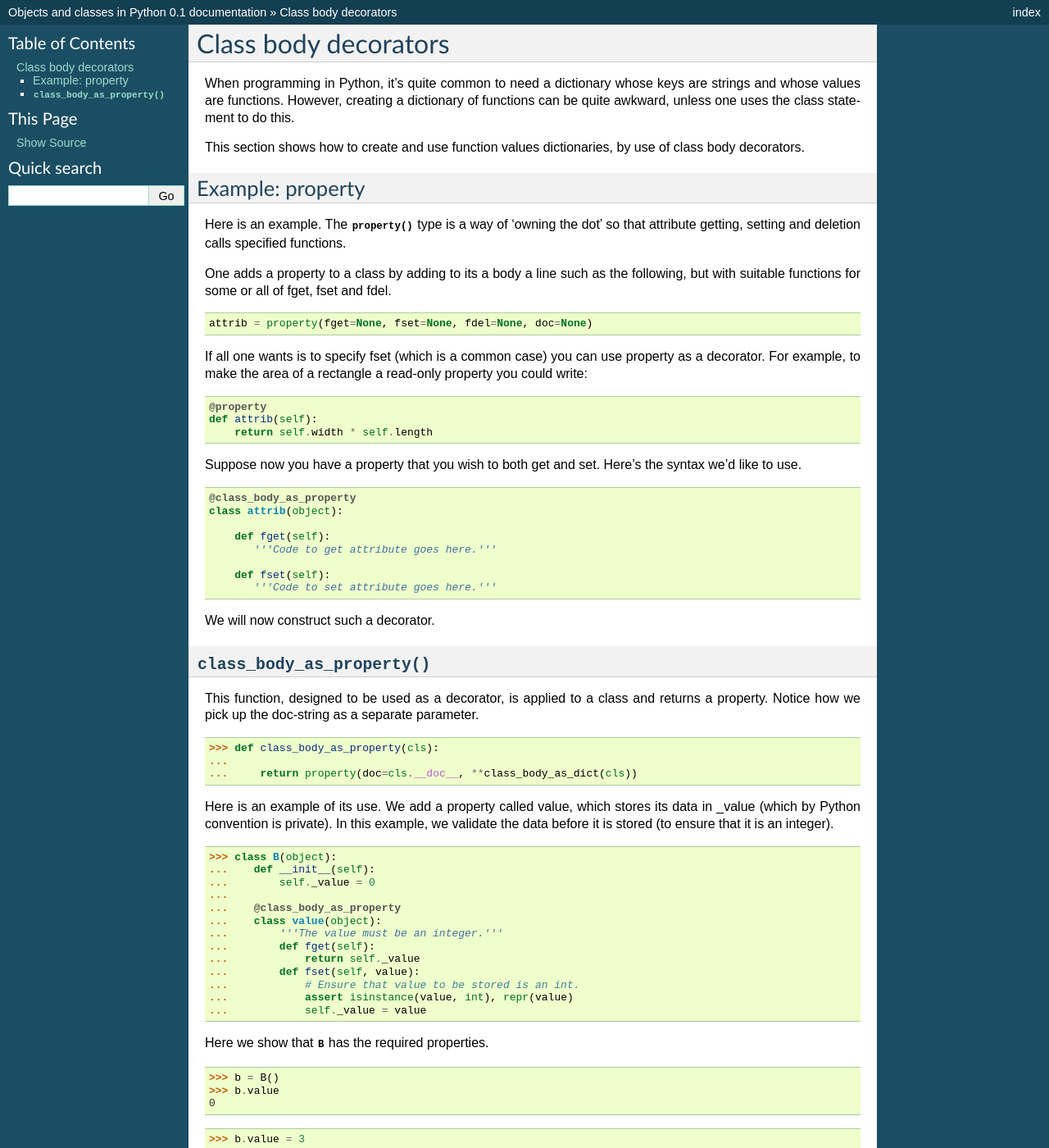
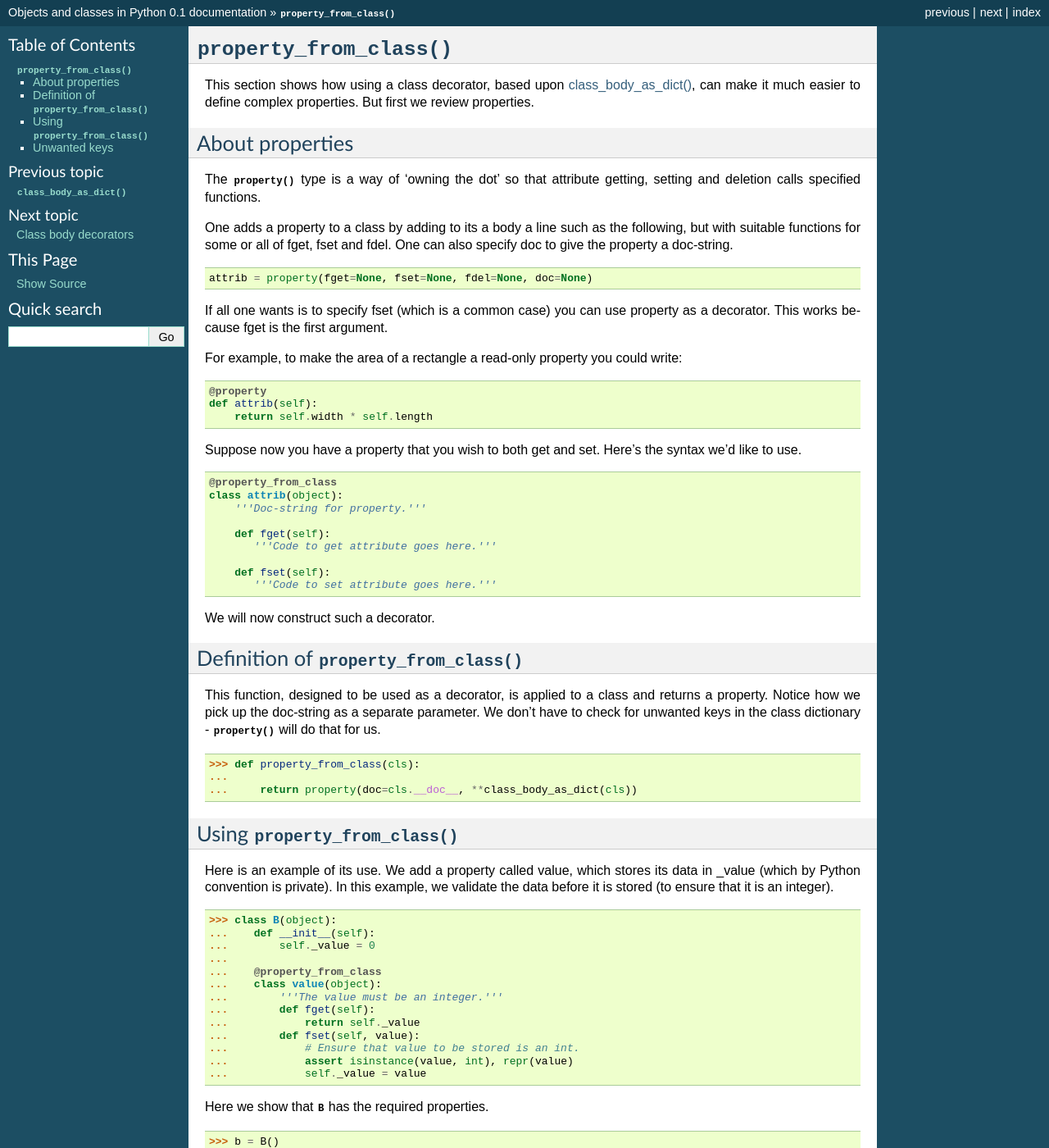
Before and after one commit to nazrulworld/jfine-python-classes-tutorial, a Sphinx documentation site: the page built from source/property_from_class.rst, in a window 1280 px wide and 1400 px high. Shown: the whole window at 82% size. Built offline with Sphinx 7.4.7, drawn with Linux system fonts in a browser that asks for light colours; some of the changed text lies outside the part shown.

Commit message:
Done with property_from_class.rst.

```diff
--- a/source/index.rst
+++ b/source/index.rst
@@ -13,6 +13,7 @@ Contents:
 
    construct
    class_body_as_dict
+   property_from_class
    class-body-decorators
    deconstruct
    using-type
--- a/source/property_from_class.rst
+++ b/source/property_from_class.rst
@@ -1,46 +1,37 @@
-Class body decorators
-=====================
+:func:`property_from_class`
+===========================
 
-When programming in Python, it's quite common to need a dictionary
-whose keys are strings and whose values are functions.  However,
-creating a dictionary of functions can be quite awkward, unless one
-uses the class statement to do this.
-
-This section shows how to create and use function values dictionaries,
-by use of class body decorators.
-
+This section shows how using a class decorator, based upon
+:doc:`class_body_as_dict`, can make it much easier to define complex
+properties.  But first we review properties.
 
 .. testsetup::
 
    from jfine.classtools import class_body_as_dict
 
-   # For use later.
-   def class_body_decorator(fn):
-
-      def wrapped_fn(cls):
-          return fn(**class_body_as_dict(cls))
-
-      return wrapped_fn
 
 
-Example: property
------------------
+About properties
+----------------
 
-Here is an example.  The :func:`property` type is a way of 'owning the
-dot' so that attribute getting, setting and deletion calls specified
-functions.
+The :func:`property` type is a way of 'owning the dot' so that
+attribute getting, setting and deletion calls specified functions.
 
 One adds a property to a class by adding to its a body a line such as
 the following, but with suitable functions for some or all of fget,
-fset and fdel.
+fset and fdel.  One can also specify doc to give the property a
+doc-string.
 
 .. code-block:: python
 
    attrib = property(fget=None, fset=None, fdel=None, doc=None)
 
 If all one wants is to specify fset (which is a common case) you can
-use property as a decorator.  For example, to make the area of a
-rectangle a read-only property you could write:
+use property as a decorator.  This works because fget is the first
+argument.
+
+For example, to make the area of a rectangle a read-only property you
+could write:
 
 .. code-block:: python
 
@@ -54,8 +45,9 @@ Here's the syntax we'd like to use.
 
 .. code-block:: python
 
-   @class_body_as_property
+   @property_from_class
    class attrib(object):
+       '''Doc-string for property.'''
 
        def fget(self):
           '''Code to get attribute goes here.'''
@@ -67,16 +59,21 @@ Here's the syntax we'd like to use.
 We will now construct such a decorator.
 
 
-:func:`class_body_as_property`
-------------------------------
+Definition of :func:`property_from_class`
+-----------------------------------------
 
 This function, designed to be used as a decorator, is applied to a
 class and returns a property.  Notice how we pick up the doc-string as
-a separate parameter.
+a separate parameter.  We don't have to check for unwanted keys in the
+class dictionary - :func:`property` will do that for us.
 
->>> def class_body_as_property(cls):
+>>> def property_from_class(cls):
 ...
 ...     return property(doc=cls.__doc__, **class_body_as_dict(cls))
+
+
+Using :func:`property_from_class`
+---------------------------------
 
 Here is an example of its use.  We add a property called value, which
 stores its data in _value (which by Python convention is private).  In
@@ -87,7 +84,7 @@ it is an integer).
 ...    def __init__(self):
 ...        self._value = 0
 ...
-...    @class_body_as_property
+...    @property_from_class
 ...    class value(object):
 ...        '''The value must be an integer.'''
 ...        def fget(self):
@@ -116,5 +113,16 @@ Here we show that :class:`B` has the required properties.
 Traceback (most recent call last):
 AssertionError: 'a string'
 
-.. For later.
-.. >>> class_body_as_property = class_body_decorator(property)
+
+Unwanted keys
+-------------
+
+If the class body contains a key that property does not accept we for
+no extra work get an exception (which admittedly could be a clearer).
+
+>>> @property_from_class
+... class value(object):
+...    def get(self):
+...        return self._value
+Traceback (most recent call last):
+TypeError: 'get' is an invalid keyword argument for this function
```
